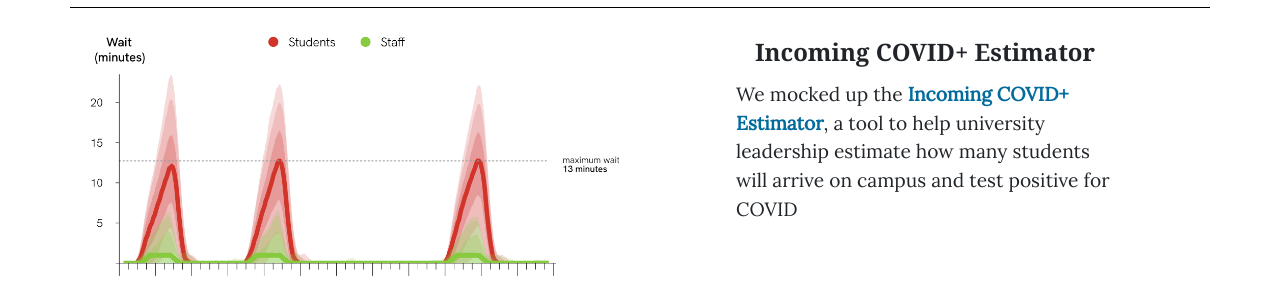
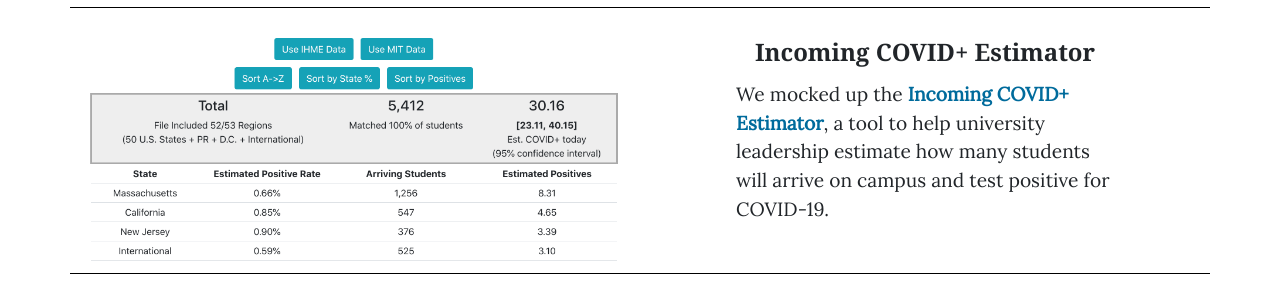
Before and after one commit to mggg/covid-landing-page, a plain HTML site: page index.html in a window 1280 px wide. Shown: the part 1514-1802 px from the top of the page. Drawn offline with nearby package versions, Linux system fonts and the light colour scheme; grey boxes are pictures that could not be loaded.

Commit message:
include estimator png

```diff
--- a/index.html
+++ b/index.html
@@ -161,7 +161,7 @@
 
       <div class="row">
         <div class="col-sm-6">
-          <img src="./assets/queue.png" alt="screenshot of estimator"/>
+          <img src="./assets/estimator.png" alt="screenshot of estimator"/>
         </div>
         <div class="col-sm-6">
           <h3>Incoming COVID+ Estimator</h3>
@@ -169,7 +169,7 @@
             We mocked up the
             <a href="https://mggg.github.io/estimate-incoming/">Incoming COVID+ Estimator</a>,
             a tool to help university
-            leadership estimate how many students will arrive on campus and test positive for COVID
+            leadership estimate how many students will arrive on campus and test positive for COVID-19.
           </p>
         </div>
       </div>
```
Also changed, not shown: assets/estimator.png (added).
